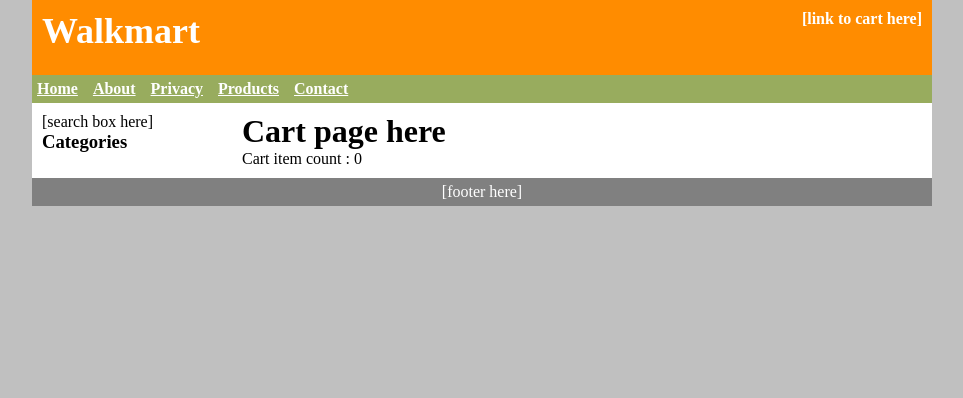
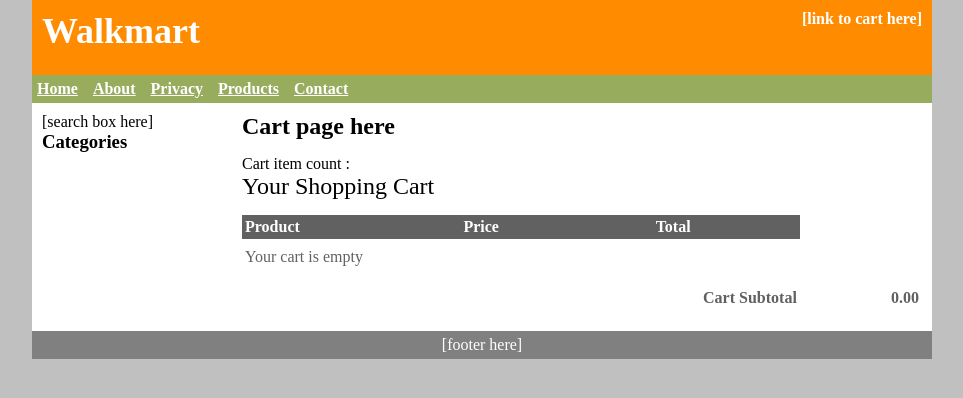
Before and after one commit to zitu53/ecomstore, a Django app: page /cart/ in a window 1280 px wide. Shown: the top 398 px of the page, without its empty margins (158-1121 px from the left). Run offline with Django 3.2, Linux system fonts and the light colour scheme; data comes from the database, SQL or seed files in the repository; both versions use the stored data as it was after the commit.

Commit message:
cart modified, update remove added : pc

```diff
--- a/cart/cart.py
+++ b/cart/cart.py
@@ -54,3 +54,33 @@ def add_to_cart(request):
 
 def cart_distinct_item_count(request):
     return get_cart_items(request).count()
+
+def get_single_item(request, item_id):
+    return get_object_or_404(CartItem, id=item_id, cart_id = _cart_id(request))
+
+# update quantity
+def update_cart(request):
+    postdata = request.POST.copy()
+    item_id = postdata['item_id']
+    quantity = postdata['quantity']
+    cart_item = get_single_item(request, item_id)
+    if cart_item:
+        if (int)(quantity) > 0:
+            cart_item.quantity = (int)(quantity)
+            cart_item.save()
+        else:
+            remove_from_cart(request)
+
+def remove_from_cart(request):
+    postdata = request.POST.copy()
+    item_id = postdata['item_id']
+    cart_item = get_single_item(request, item_id)
+    if cart_item:
+        cart_item.delete()
+
+def cart_subtotal(request):
+    cart_total = decimal.Decimal('0.00')
+    cart_products = get_cart_items(request)
+    for item in cart_products:
+        cart_total += item.product.price * item.quantity
+    return cart_total
--- a/cart/templates/cart/cart.html
+++ b/cart/templates/cart/cart.html
@@ -2,4 +2,68 @@
 {% block content %}
     <h1>Cart page here</h1>
     Cart item count : {{ cart_item_count }}
+
+    <table summary="your shopping cart" id="shopping_cart">
+        <caption>Your Shopping Cart</caption>
+        <thead>
+            <th scope="col">Product</th>
+            <th scope="col">Price</th>
+            <th></th>
+            <th></th>
+            <th scope="col">Total</th>
+        </thead>
+        <tfoot>
+        <tr>
+            <th class="right" colspan="5">
+                Cart Subtotal
+            </th>
+            <th class="right">
+                {{ cart_subtotal }}
+            </th>
+        </tr>
+        {% if cart_items %}
+        <tr>
+            <th class="right" colspan="6">
+                <a href="#">Checkout</a>
+            </th>
+        </tr>
+        {% endif %}
+        </tfoot>
+        <tbody>
+        {% if cart_items %}
+        {% for item in cart_items %}
+            <tr>
+                <td>
+                    <a href="{{ item.get_absolute_url }}" class="cart">{{ item.name }}</a>
+                </td>
+                <td>{{ item.price }}</td>
+                <td class="right">
+                    <form method="post" action="." class="cart">{% csrf_token %}
+                        <label for="quantity">Quantity</label>
+                        <input type="text" name="quantity" value="{{ item.quantity }}" id="quantity" size="2" class="quantity" maxlength="5">
+                        <input type="hidden" name="item_id" value="{{ item.id }}">
+
+                </td>
+                <td>
+                    <input type="submit" name="submit" value="Update"/>
+                    </form>
+                </td>
+                <td>
+                    <form method="post" action="." class="cart"> {% csrf_token %}
+                        <input type="hidden" name="item_id" value="{{ item.id }}"/>
+                        <input type="submit" name="submit" value="Remove" />
+                    </form>
+                </td>
+            </tr>
+        {% endfor %}
+        {% else %}
+        <tr>
+            <td colspan="6" style="height: 30px;">
+                Your cart is empty
+            </td>
+        </tr>
+        {% endif %}
+        </tbody>
+    </table>
+
 {% endblock %}
--- a/cart/views.py
+++ b/cart/views.py
@@ -3,5 +3,12 @@ from django.shortcuts import render
 from cart import cart
 # Create your views here.
 def show_cart(request):
-    cart_item_count = cart.cart_distinct_item_count(request)
+    if request.method == 'POST':
+        postdata = request.POST.copy()
+        if postdata['submit'] == 'Remove':
+            cart.remove_from_cart(request)
+        if postdata['submit'] == 'Update':
+            cart.update_cart(request)
+    cart_items = cart.get_cart_items(request)
+    cart_subtotal = cart.cart_subtotal(request)
     return render(request, "cart/cart.html", locals())
--- a/catalog/static/catalog/css.css
+++ b/catalog/static/catalog/css.css
@@ -110,3 +110,32 @@ div.product_image {
 	float: left;
 	padding: 0 10px 10px 0;
 }
+table#shopping_cart {
+    width: 100%;
+    border-collapse: collapse;
+    color: #616161;
+}
+h1, caption {
+    text-align: left;
+    font-size: x-large;
+    margin-bottom: 15px;
+    color: black;
+}
+th,td {
+    text-align: left;
+    padding: 3px;
+
+}
+thead th {
+    color: white;
+    background-color: #616161;
+}
+tfoot th {
+    height:40px;
+}
+table#shopping_cart th.right, td.right {
+    text-align: right;
+}
+a.cart {
+    color: darkorange;
+}
```
Also changed, not shown: db.sqlite3.
